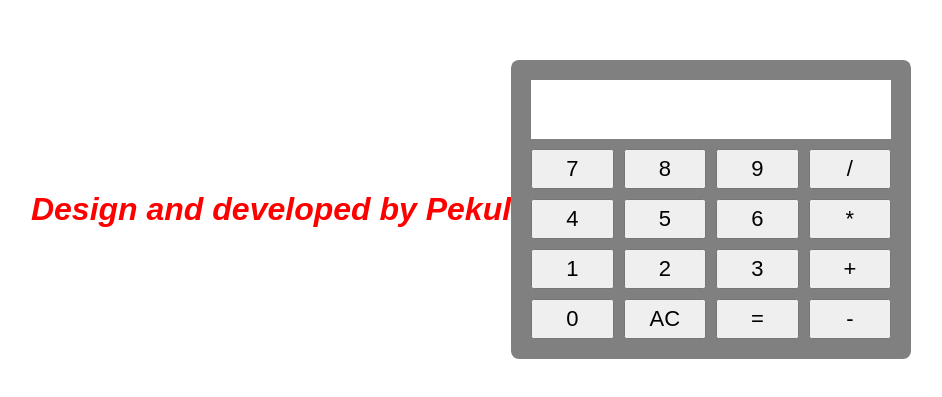
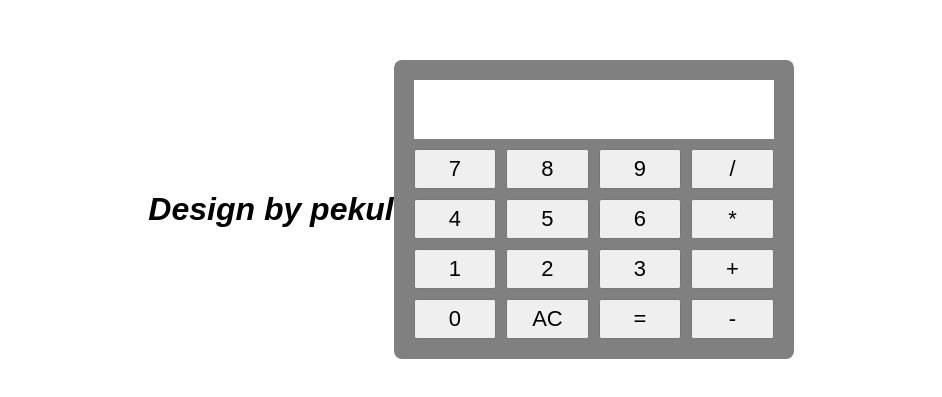
Before and after one commit to pekulhossain/calculator, a plain HTML site: page index.html in a window 1280 px wide. Shown: the part 191-588 px from the top of the page, without its empty margins (169-1111 px from the left). Drawn offline with Linux system fonts and the light colour scheme.

Commit message:
Update index.html

```diff
--- a/index.html
+++ b/index.html
@@ -8,7 +8,7 @@
    <link rel="stylesheet" href="calculator.css">
 </head>
 <body>
-    <h1 style = "color:red;font-style:italic;"> Design and developed by Pekul </h1>
+    <h1 style="font-family: sans-serif;font-style: italic;"> Design by pekul </h1>
 
 <div class="cal">
     <input type="text" id="display" readonly>
```
